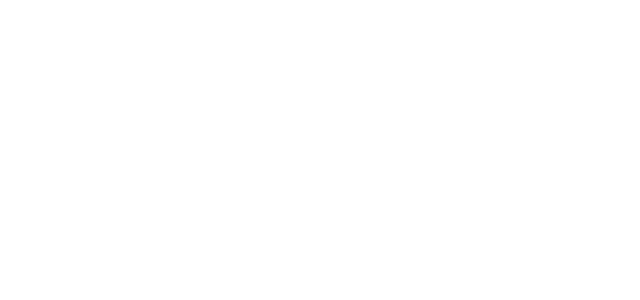
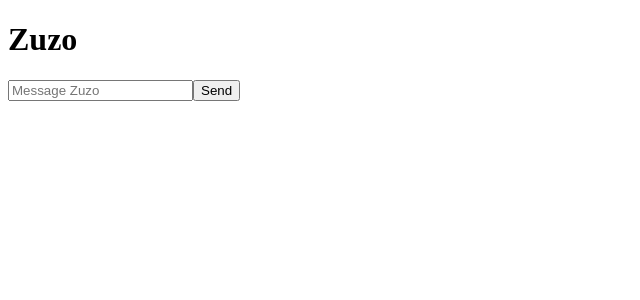
Before and after one commit to siyamthandagwamanda/Zuzo-Ollama-AI-React-GUI, a React (Vite) app in the folder Zuzo/: page / in a window 1280 px wide. Shown: the top 300 px of the page, without its empty margins (0-640 px from the left). Built offline with nearby package versions, Linux system fonts and the light colour scheme.

Commit message:
Add message box and message list

```diff
--- a/Zuzo/src/App.tsx
+++ b/Zuzo/src/App.tsx
@@ -1,14 +1,40 @@
+import { useState, type FormEvent } from 'react'
 
-import './App.css'
+type Message = {
+  role: 'user' | 'assistant'
+  content: string
+}
 
-function App() {
+export default function App() {
+  const [messages, setMessages] = useState<Message[]>([])
+  const [input, setInput] = useState('')
 
+  function send(event: FormEvent) {
+    event.preventDefault()
+    if (!input.trim()) return
+
+    setMessages([...messages, { role: 'user', content: input.trim() }])
+    setInput('')
+  }
 
   return (
-    <>
+    <main>
+      <h1>Zuzo</h1>
 
-    </>
+      {messages.map((message, index) => (
+        <p key={index}>
+          {message.role}: {message.content}
+        </p>
+      ))}
+
+      <form onSubmit={send}>
+        <input
+          value={input}
+          placeholder="Message Zuzo"
+          onChange={(event) => setInput(event.target.value)}
+        />
+        <button type="submit">Send</button>
+      </form>
+    </main>
   )
 }
-
-export default App
```
